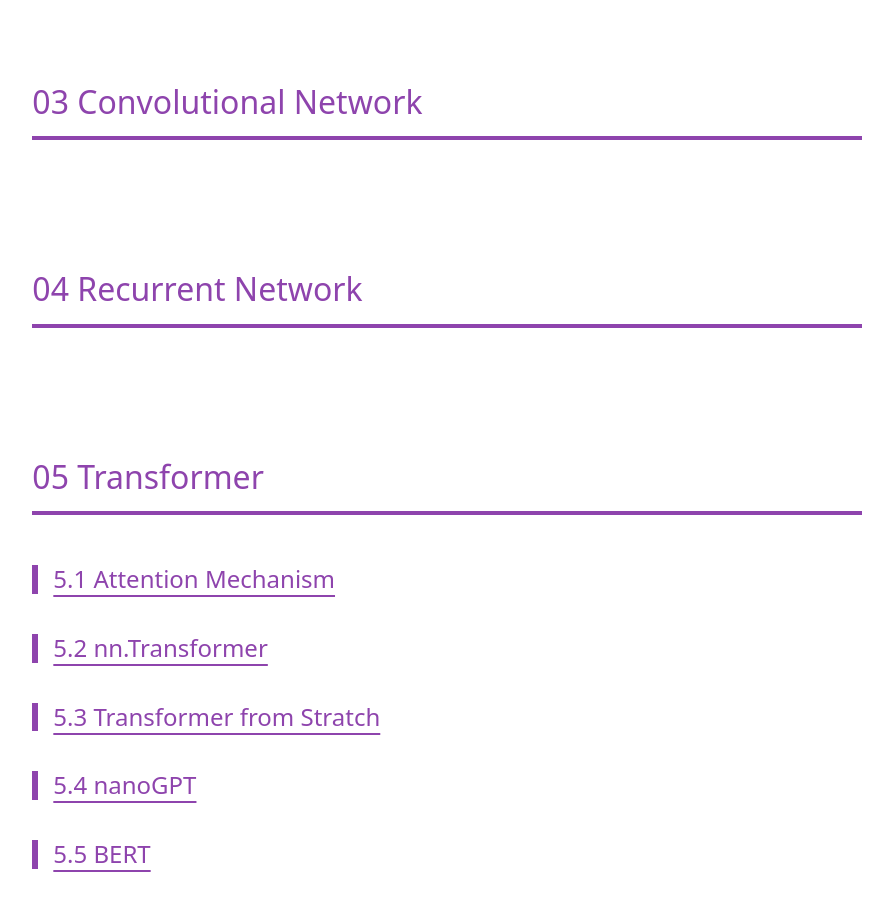
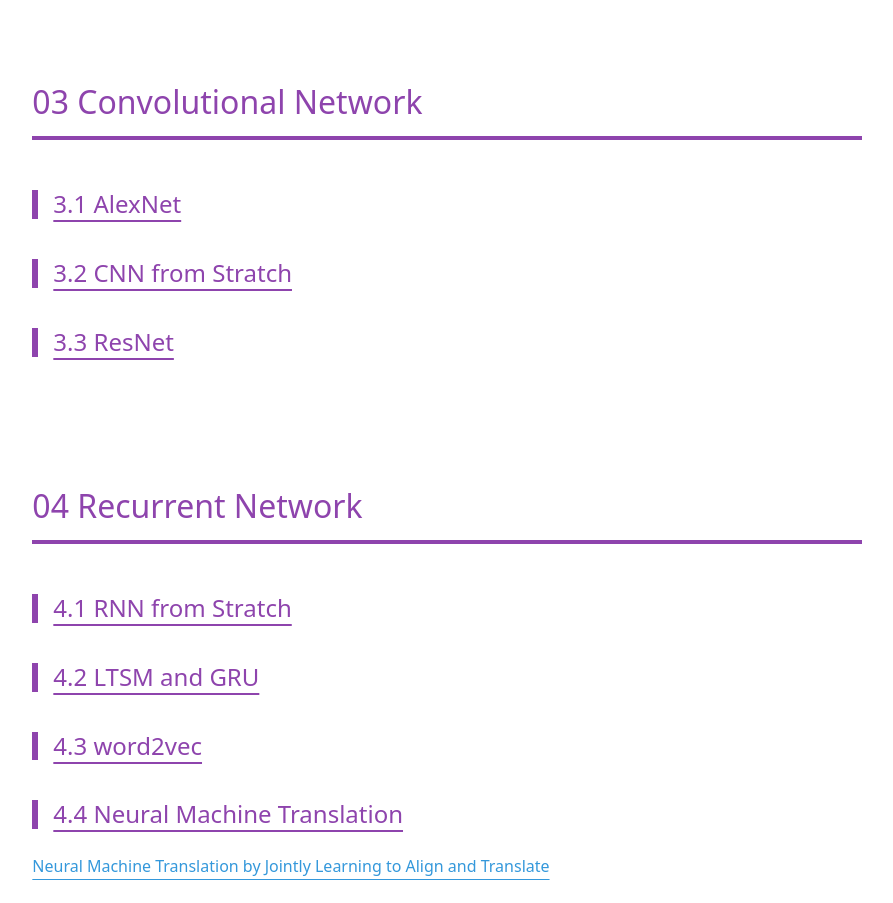
Before and after one commit to artinte/deep-learning, a plain HTML site: page docs/index.html in a window 1280 px wide. Shown: the part 1678-2581 px from the top of the page, without its empty margins (193-1086 px from the left). Drawn offline with nearby package versions, Linux system fonts and the light colour scheme.

Commit message:
Update index.html

```diff
--- a/docs/index.html
+++ b/docs/index.html
@@ -136,10 +136,32 @@
 
                     <section id="section3" class="content-section">
                         <h2>03 Convolutional Network</h2>
+                        <h3 id="section3-sub1">
+                            <a href="#" style="color: inherit;">3.1 AlexNet</a>
+                        </h3>
+                        <h3 id="section3-sub2">
+                            <a href="#" style="color: inherit;">3.2 CNN from Stratch</a>
+                        </h3>
+                        <h3 id="section3-sub3">
+                            <a href="#" style="color: inherit;">3.3 ResNet</a>
+                        </h3>
                     </section>
 
                     <section id="section4" class="content-section">
                         <h2>04 Recurrent Network</h2>
+                        <h3 id="section4-sub1">
+                            <a href="#" style="color: inherit;">4.1 RNN from Stratch</a>
+                        </h3>
+                        <h3 id="section4-sub2">
+                            <a href="#" style="color: inherit;">4.2 LTSM and GRU</a>
+                        </h3>
+                        <h3 id="section4-sub3">
+                            <a href="#" style="color: inherit;">4.3 word2vec</a>
+                        </h3>
+                        <h3 id="section4-sub4">
+                            <a href="#" style="color: inherit;">4.4 Neural Machine Translation</a>
+                        </h3>
+                        <p><a href="https://arxiv.org/abs/1409.0473">Neural Machine Translation by Jointly Learning to Align and Translate</a></p>
                     </section>
                     <section id="section5" class="content-section">
                         <h2>05 Transformer</h2>
```
